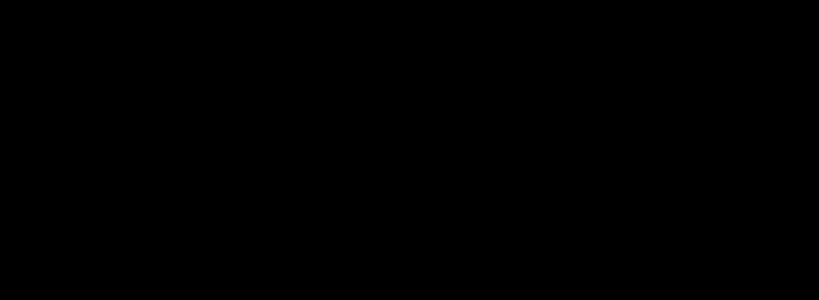
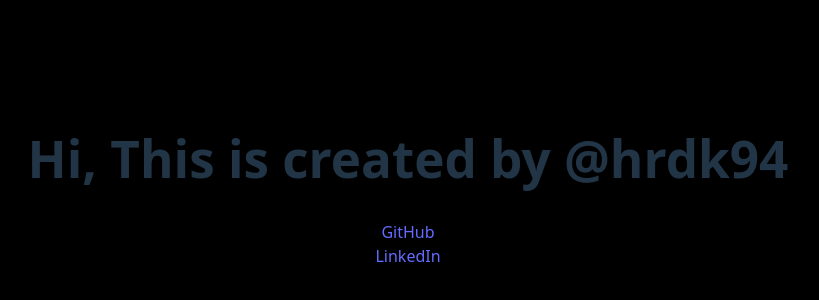
Before and after one commit to hrdk94/GameRadar, a React (Vite) app in the folder client/: page /about in a window 1280 px wide. Before the commit this address had no page. Shown: the part 218-518 px from the top of the page, without its empty margins (232-1051 px from the left). Built offline with nearby package versions, Linux system fonts and the light colour scheme.

Commit message:
about US route addded

```diff
--- a/client/src/App.jsx
+++ b/client/src/App.jsx
@@ -7,6 +7,7 @@
 import Register from './pages/register';
 import Login from './pages/login';
 import GameList from './pages/gameList';
+import AboutUs from './pages/about';
 
 function App() {
   const [count, setCount] = useState(0)
@@ -18,6 +19,8 @@
         <Route path="/register" element={<Register />} />
         <Route path="/login" element={<Login />} />
         <Route path="/games" element={<GameList/>} />
+        <Route path="/about" element={<AboutUs/>} />
+
       </Routes>
     </Router>
   )
--- a/client/src/components/navbar.jsx
+++ b/client/src/components/navbar.jsx
@@ -23,6 +23,15 @@
     alert("Logged out");
     handleMenuClose();
     navigate('/login');  // ✅ Redirect to login page
+  };
+
+  const handleAboutUs = () =>{
+    handleMenuClose();
+    navigate('/about');
+  }
+
+  const handleAccount =()=>{
+    alert("To be added Later");
   };
 
   return (
@@ -52,8 +61,8 @@
           open={Boolean(anchorEl)}
           onClose={handleMenuClose}
         >
-          <MenuItem> Account Settings </MenuItem>
-          <MenuItem> About US! </MenuItem>
+          <MenuItem onClick={handleAccount}> Account Settings </MenuItem>
+          <MenuItem onClick={handleAboutUs}> About US! </MenuItem>
           <MenuItem onClick={handleLogout}>Logout</MenuItem>
         </Menu>
       </div>
--- /dev/null
+++ b/client/src/pages/about.jsx
@@ -0,0 +1,9 @@
+export default function AboutUs() {
+  return (
+    <div style={{ padding: '20px' , alignItems:"left"}}>
+      <h1>Hi, This is created by @hrdk94</h1>
+      <a href="https://github.com/hrdk94" target="_blank" rel="noopener noreferrer">GitHub</a><br />
+      <a href="https://www.linkedin.com/in/hrdk94/" target="_blank" rel="noopener noreferrer">LinkedIn</a>
+    </div>
+  );
+}
--- a/client/src/pages/home.jsx
+++ b/client/src/pages/home.jsx
@@ -7,6 +7,7 @@
             <h1>WELCOME TO GAMERADAR!</h1>
             <Link to="/register"><Button variant="outlined" style={{ backgroundColor: "red", color: "white", marginRight: "10px" }}>Register</Button></Link>
             <Link to="/login"><Button variant="outlined" style={{ backgroundColor: "blue", color: "white" }}>Login</Button></Link>
+            <Link to="/About"><Button variant="outlined" style={{ backgroundColor: "Greed", color: "white" }}>About Us!</Button></Link>
         </div>
     )
 }
```
